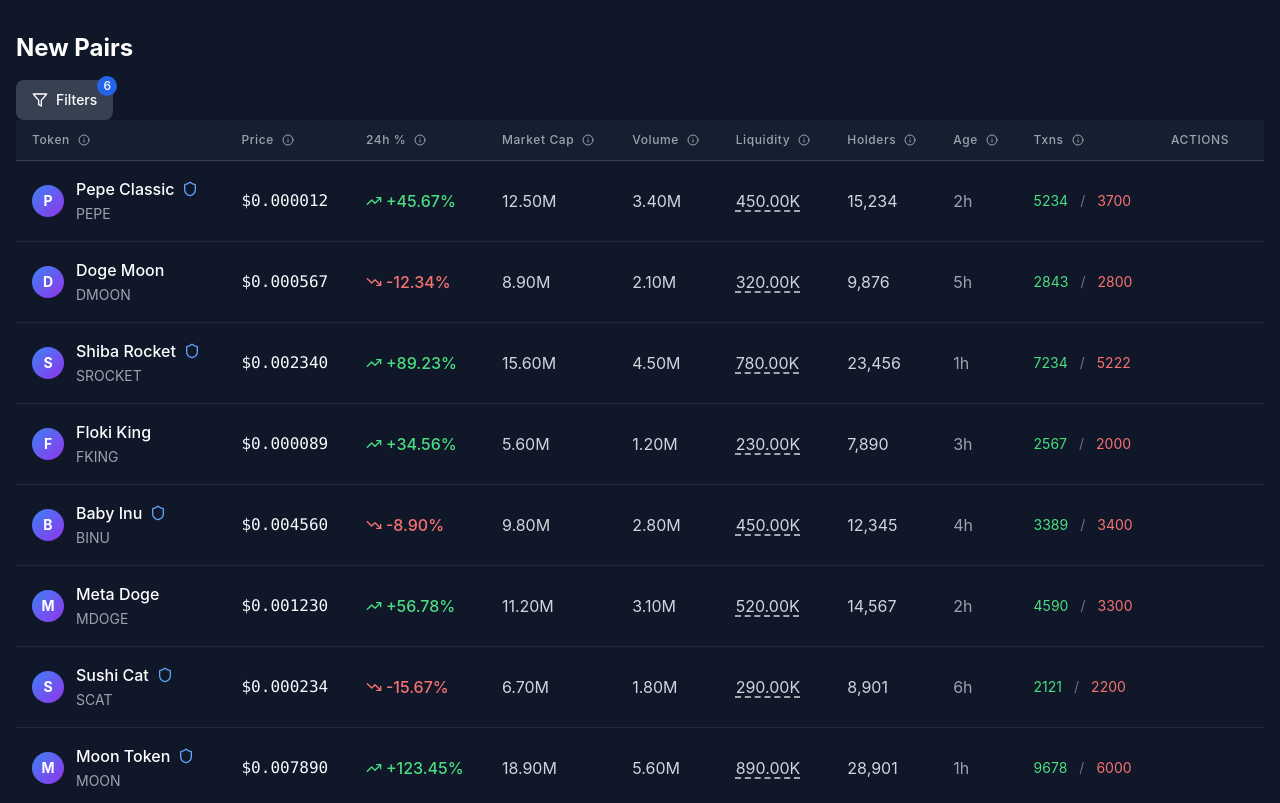
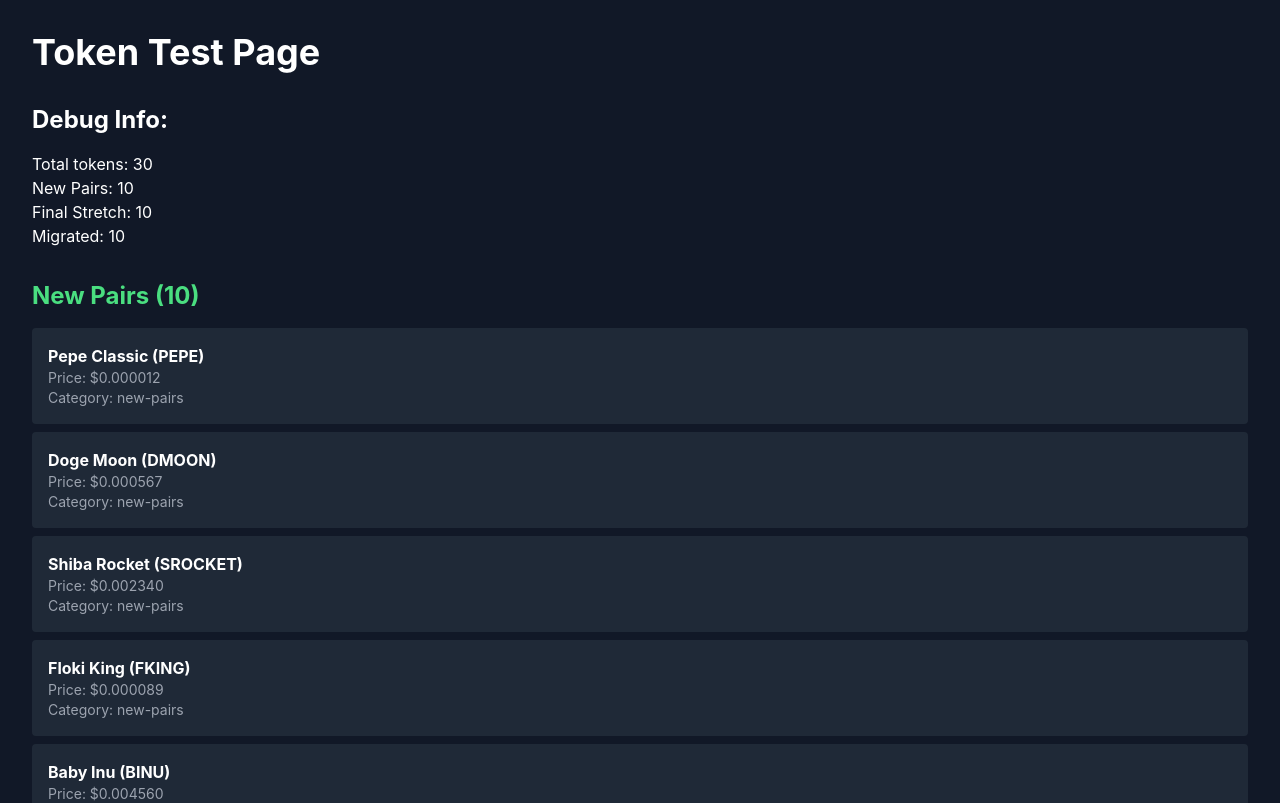
Before and after one commit to IsJn-227/token-trading-table, a Next.js app: page / in a window 1280 px wide. Shown: the top 803 px of the page. Built offline with nearby package versions, Linux system fonts and the light colour scheme.

Commit message:
test: simple page to verify mockTokens render

```diff
--- a/app/page.tsx
+++ b/app/page.tsx
@@ -1,10 +1,70 @@
-import TokenTableContainer from '@/components/TokenTable/TokenTableContainer'
+'use client'
+
+import { mockTokens } from '@/lib/mockData'
 
 export default function Home() {
+  console.log('🎯 TEST PAGE - mockTokens:', mockTokens)
+  console.log('🎯 Total tokens:', mockTokens.length)
+
+  const newPairs = mockTokens.filter(t => t.category === 'new-pairs')
+  const finalStretch = mockTokens.filter(t => t.category === 'final-stretch')
+  const migrated = mockTokens.filter(t => t.category === 'migrated')
+
+  console.log('🎯 New pairs:', newPairs.length)
+  console.log('🎯 Final stretch:', finalStretch.length)
+  console.log('🎯 Migrated:', migrated.length)
+
   return (
-    <main className="min-h-screen bg-background">
-      <div className="container mx-auto px-4 py-8">
-        <TokenTableContainer />
+    <main className="min-h-screen bg-gray-900 text-white p-8">
+      <h1 className="text-4xl font-bold mb-8">Token Test Page</h1>
+
+      <div className="mb-8">
+        <h2 className="text-2xl font-bold mb-4">Debug Info:</h2>
+        <p>Total tokens: {mockTokens.length}</p>
+        <p>New Pairs: {newPairs.length}</p>
+        <p>Final Stretch: {finalStretch.length}</p>
+        <p>Migrated: {migrated.length}</p>
+      </div>
+
+      <div className="space-y-8">
+        <section>
+          <h2 className="text-2xl font-bold mb-4 text-green-400">New Pairs ({newPairs.length})</h2>
+          <div className="space-y-2">
+            {newPairs.map(token => (
+              <div key={token.id} className="bg-gray-800 p-4 rounded">
+                <p className="font-bold">{token.name} ({token.symbol})</p>
+                <p className="text-sm text-gray-400">Price: ${token.price.toFixed(6)}</p>
+                <p className="text-sm text-gray-400">Category: {token.category}</p>
+              </div>
+            ))}
+          </div>
+        </section>
+
+        <section>
+          <h2 className="text-2xl font-bold mb-4 text-yellow-400">Final Stretch ({finalStretch.length})</h2>
+          <div className="space-y-2">
+            {finalStretch.map(token => (
+              <div key={token.id} className="bg-gray-800 p-4 rounded">
+                <p className="font-bold">{token.name} ({token.symbol})</p>
+                <p className="text-sm text-gray-400">Price: ${token.price.toFixed(6)}</p>
+                <p className="text-sm text-gray-400">Category: {token.category}</p>
+              </div>
+            ))}
+          </div>
+        </section>
+
+        <section>
+          <h2 className="text-2xl font-bold mb-4 text-blue-400">Migrated ({migrated.length})</h2>
+          <div className="space-y-2">
+            {migrated.map(token => (
+              <div key={token.id} className="bg-gray-800 p-4 rounded">
+                <p className="font-bold">{token.name} ({token.symbol})</p>
+                <p className="text-sm text-gray-400">Price: ${token.price.toFixed(6)}</p>
+                <p className="text-sm text-gray-400">Category: {token.category}</p>
+              </div>
+            ))}
+          </div>
+        </section>
       </div>
     </main>
   )
```
